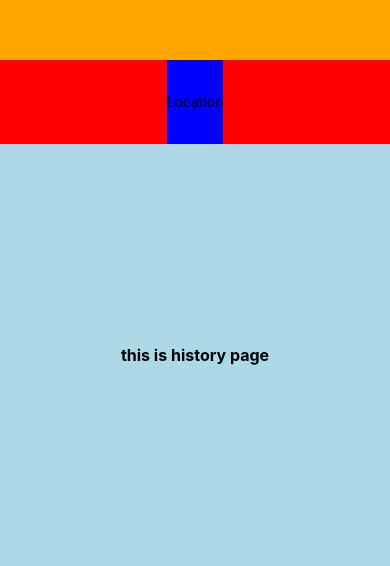
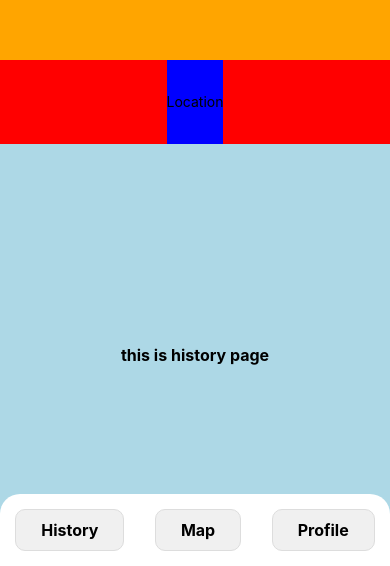
Before and after one commit to EdwinNgui/Walk-in-the-Park, a React Native app in the folder proj/: screen / in a window 390 px wide. Shown: the part 278-844 px from the top of the page. Built offline with nearby package versions, Linux system fonts and the light colour scheme.

Commit message:
Improved footer

```diff
--- a/proj/App.js
+++ b/proj/App.js
@@ -33,8 +33,8 @@ export default class App extends React.Component {
 
     return (
       <View style={styles.container}>
+        {currentPage}
         <Footer onButtonPress={this.handleButtonPress} />
-        {currentPage}
       </View>
     );
   }
--- a/proj/assets/Pages/Footer.js
+++ b/proj/assets/Pages/Footer.js
@@ -1,17 +1,39 @@
-import React from 'react';
+import React, { useState } from 'react';
 import { StyleSheet, View, TouchableOpacity, Text } from 'react-native';
 
 export default function Footer({ onButtonPress }) {
+  const [selectedButton, setSelectedButton] = useState(null);
+
+  const handleButtonPress = (buttonName) => {
+    setSelectedButton(buttonName);
+    onButtonPress(buttonName);
+  };
+
   return (
     <View style={styles.container}>
-      <TouchableOpacity style={styles.button} onPress={() => onButtonPress('History')}>
-        <Text style={styles.text}>History</Text>
+      <TouchableOpacity
+        style={[
+          styles.button,
+          selectedButton === 'History' && styles.selectedButton,
+        ]}
+        onPress={() => handleButtonPress('History')}>
+        <Text style={[styles.text, selectedButton === 'History' && styles.selectedText]}>History</Text>
       </TouchableOpacity>
-      <TouchableOpacity style={styles.button} onPress={() => onButtonPress('Map')}>
-        <Text style={styles.text}>Map</Text>
+      <TouchableOpacity
+        style={[
+          styles.button,
+          selectedButton === 'Map' && styles.selectedButton,
+        ]}
+        onPress={() => handleButtonPress('Map')}>
+        <Text style={[styles.text, selectedButton === 'Map' && styles.selectedText]}>Map</Text>
       </TouchableOpacity>
-      <TouchableOpacity style={styles.button} onPress={() => onButtonPress('Profile')}>
-        <Text style={styles.text}>Profile</Text>
+      <TouchableOpacity
+        style={[
+          styles.button,
+          selectedButton === 'Profile' && styles.selectedButton,
+        ]}
+        onPress={() => handleButtonPress('Profile')}>
+        <Text style={[styles.text, selectedButton === 'Profile' && styles.selectedText]}>Profile</Text>
       </TouchableOpacity>
     </View>
   );
@@ -27,20 +49,31 @@ const styles = StyleSheet.create({
     flexDirection: 'row',
     justifyContent: 'space-around',
     paddingVertical: 10,
+    borderTopLeftRadius: 20,
+    borderTopRightRadius: 20,
+    paddingTop: 15,
+    paddingBottom: 15,
   },
   button: {
-    flex: 1,
     justifyContent: 'center',
     alignItems: 'center',
     backgroundColor: '#f0f0f0',
     borderWidth: 1,
     borderColor: '#ddd',
-    borderRadius: 5,
+    borderRadius: 10,
     paddingVertical: 10,
+    paddingHorizontal: 25,
   },
   text: {
     fontSize: 16,
     fontWeight: 'bold',
     textAlign: 'center',
+    color: '#000', // Default text color
+  },
+  selectedButton: {
+    backgroundColor: '#234beb',
+  },
+  selectedText: {
+    color: '#fff', // Text color when button is selected
   },
 });
```
Also changed, not shown: proj/assets/Pages/Camera.js (added).
